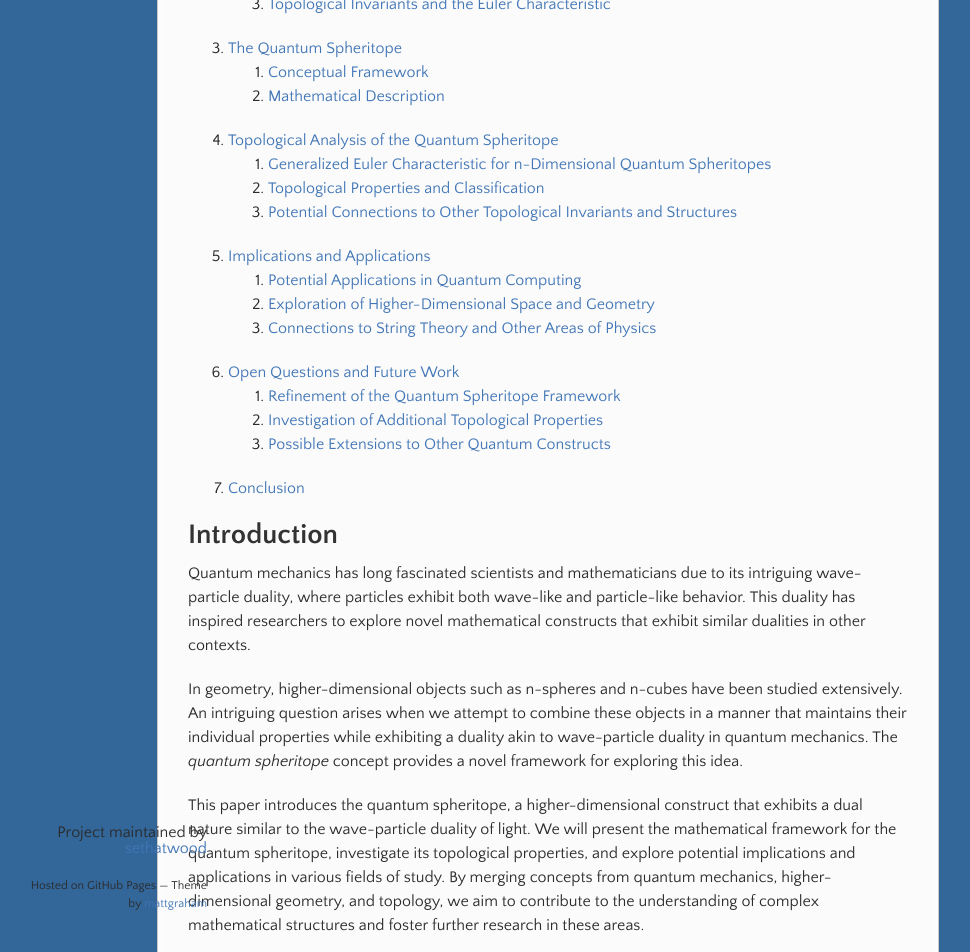
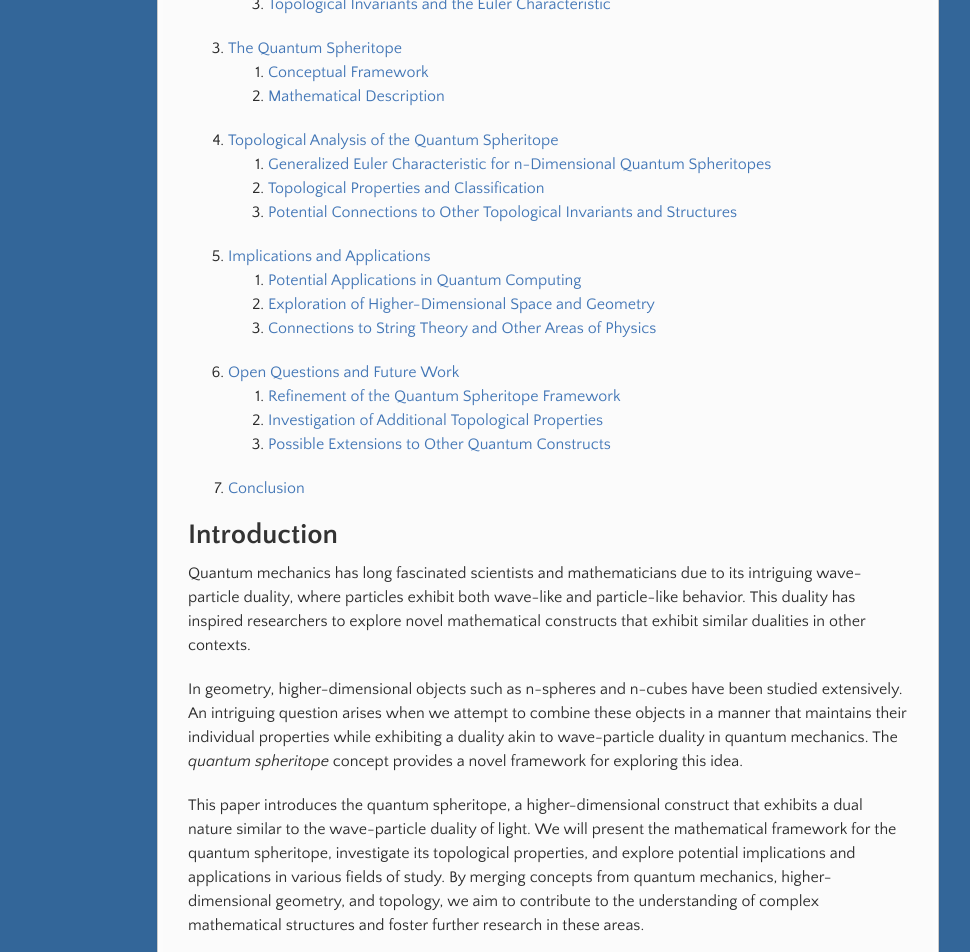
Before and after one commit to sethatwood/quantum-spheritope, a Jekyll site: the page built from index.md, in a window 1280 px wide and 1400 px high, scrolled down 513 px. Shown: the part 448-1400 px from the top of the window, without its empty margins (83-1053 px from the left). Built offline with Jekyll 4.4.1, drawn with Linux system fonts in a browser that asks for light colours; our own code applies the rules of GitHub Pages for plain Markdown files.

Commit message:
fix footer

```diff
--- a/_sass/jekyll-theme-leap-day.scss
+++ b/_sass/jekyll-theme-leap-day.scss
@@ -355,16 +355,6 @@ nav {
   }
 }
 
-footer {
-  width:180px;
-  position: fixed;
-  left:50%;
-  margin-left:-530px;
-  bottom:20px;
-  text-align: right;
-  line-height: 16px;
-}
-
 @media print, screen and (max-width: 1060px) {
 
   div.wrapper {
@@ -503,8 +493,6 @@ footer {
   }
 }
 
-@media print, screen and (max-height: 680px) {
-
 footer {
   text-align: center;
   margin: 20px auto;
@@ -512,7 +500,6 @@ footer {
   left:auto;
   bottom:auto;
   width:auto;
-  }
 }
 
 @media print, screen and (max-height: 480px) {
```
Lines whose indentation alone changed are shown as unchanged.
